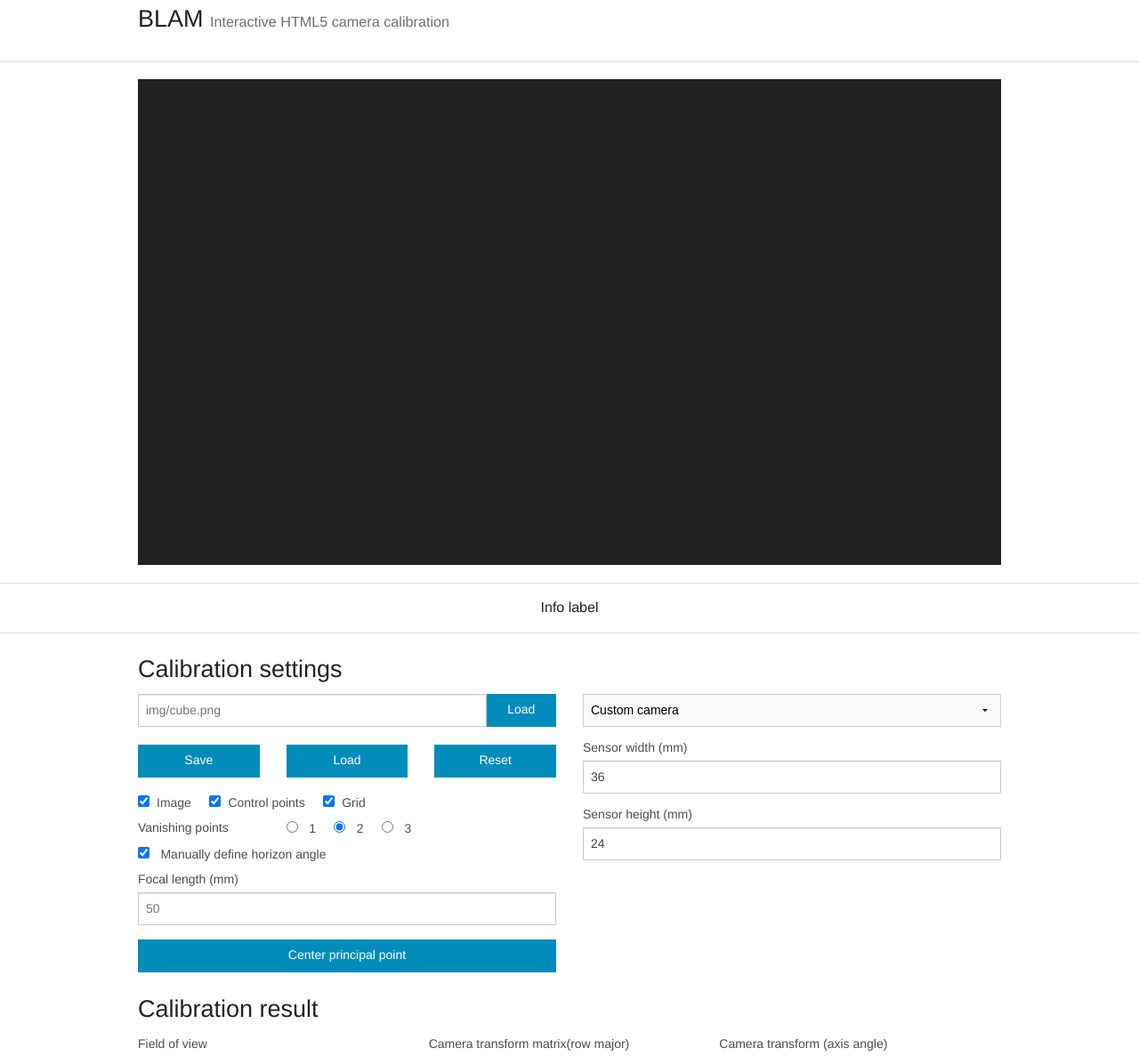
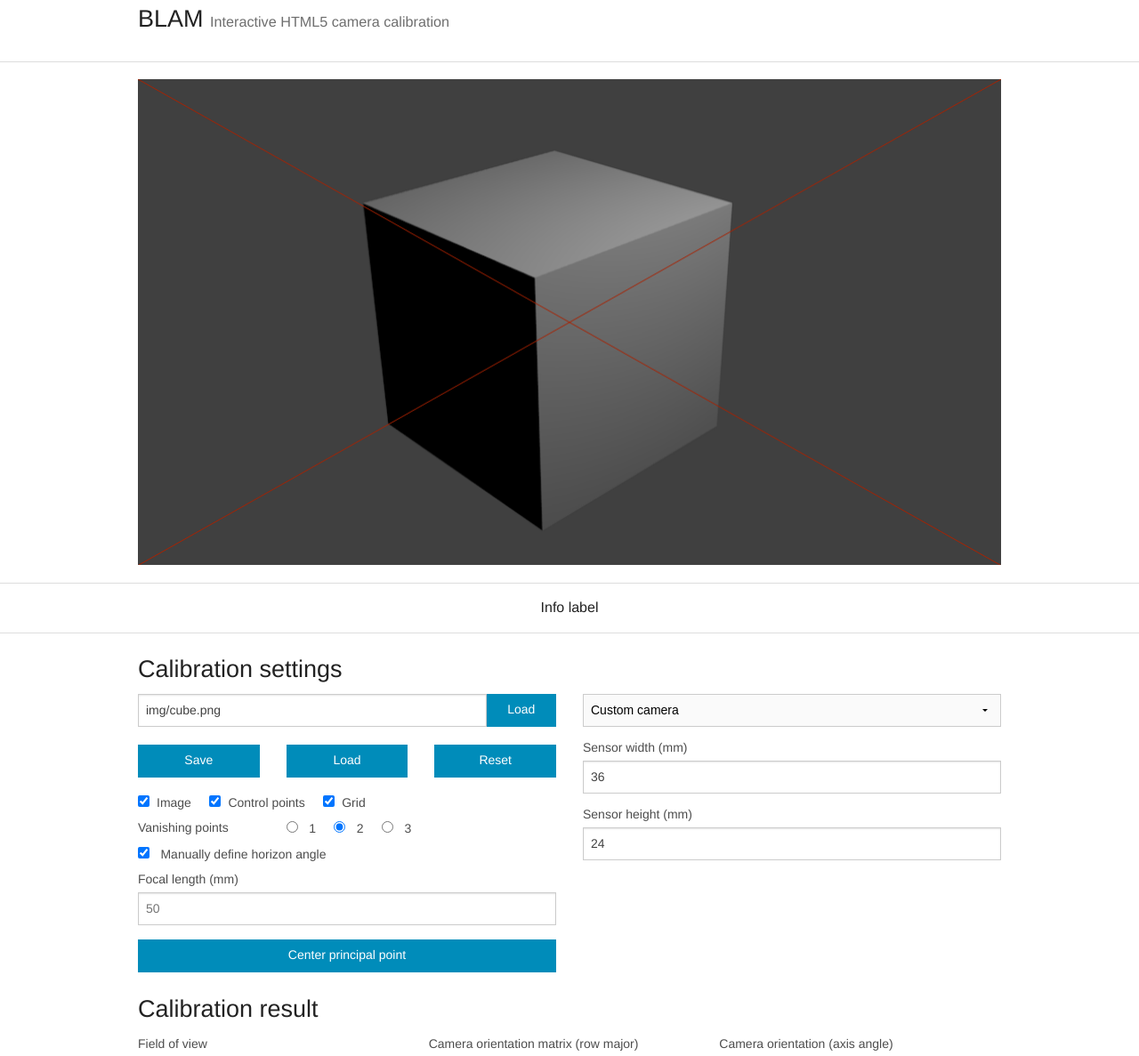
Before and after one commit to stuffmatic/blam, a plain HTML site: page web/index.html in a window 1280 px wide. Shown: the top 1187 px of the page at 89% size. Drawn offline with Linux system fonts and the light colour scheme.

Commit message:
proportional image and overlay drawing

```diff
--- a/web/index.html
+++ b/web/index.html
@@ -147,7 +147,7 @@
         </li>
 
         <li>
-          <label>Camera transform matrix(row major)</label>
+          <label>Camera orientation matrix (row major)</label>
           <div class="panel text-center">
             <pre id="camera_transform_matrix">0.65749 -0.75347 -0.00000
 0.28190  0.24599 -0.92737
@@ -156,7 +156,7 @@
         </li>
 
         <li>
-            <label>Camera transform (axis angle)</label>
+            <label>Camera orientation (axis angle)</label>
             <div class="panel text-center">
               <pre id="camera_transform_axis_angle">x = 0.65749
 y = -0.75347
@@ -166,7 +166,7 @@ angle = -0.92737</pre>
         </li>
 
         <li>
-          <label>Camera transform (quaternion)</label>
+          <label>Camera orientation (quaternion)</label>
           <div class="panel text-center">
             <pre id="camera_transform_quat">w = 0.65749
 x = -0.75347
--- a/web/js/blam/blam.js
+++ b/web/js/blam/blam.js
@@ -106,7 +106,7 @@ function createCameraPresets()
 
     containerDiv.html(html);
 
-    containerDiv.change(function()
+    $("#dropdown_camera_presets").change(function()
     {
         setCameraPreset($(this).val());
     });
--- a/web/js/blam/ui.js
+++ b/web/js/blam/ui.js
@@ -14,19 +14,51 @@ blam.ui = (function() {
         var oc = this.canvasOverlay;
         var ic = this.canvasImage;
 
+        var aspect = 9 / 16.0;
+
         //image
+        if (this.image && this.image.naturalWidth > 0)
+        {
+            aspect = this.image.naturalHeight / this.image.naturalWidth;
+        }
 
         //overlay
-        var aspect = 9 / 16.0;
-
         var w = cr.width();
-        var h = aspect * w;//cc.height();
+        var h = aspect * w;
 
         cc.width(w);
         cc.height(h);
 
-        var ctx = ic[0].getContext('2d');
-        ctx.clearRect(0, 0, ctx.canvas.width, ctx.canvas.height);
+        oc.attr('width', w);
+        oc.attr('height', h);
+
+        if (this.image)
+        {
+            ic.attr('width', w);
+            ic.attr('height', h);
+            var ctx = ic[0].getContext('2d');
+            ctx.drawImage(this.image, 0, 0, w, h);
+        }
+
+        var ctx = oc[0].getContext('2d');
+        ctx.clearRect(0, 0, w, h);
+
+        ctx.lineWidth = 1;
+
+        //draw vanishing lines and vanishing points
+        var col = "#aa2200";
+        ctx.strokeStyle = col;
+        ctx.fillStyle = col;
+
+        ctx.beginPath();
+        ctx.moveTo(0, 0);
+        ctx.lineTo(w, h);
+        ctx.stroke();
+
+        ctx.beginPath();
+        ctx.moveTo(w, 0);
+        ctx.lineTo(0, h);
+        ctx.stroke();
 
     };
 
@@ -74,7 +106,26 @@ blam.ui = (function() {
     }
 
     this.onLoadImageUrl = function() {
+        //TODO: progress
+        var newImage = new Image();
+        var url = imageUrlTextField.val();
+        newImage.src = url;
 
+        var ui = this;
+
+        newImage.onerror = function()
+        {
+            ui.showErrorMessage("Could not load image from '" + url + "'.");
+            newImage = null;
+        };
+
+        newImage.onload = function()
+        {
+            ui.image = null;
+            ui.image = newImage;
+            //recomputeCameraParameters();
+            ui.redraw();
+        };
     }
 
     this.onSaveSession = function() {
@@ -109,6 +160,13 @@ blam.ui = (function() {
         this.canvasRow = $("#canvas_row");
         this.errorModal = $("#modal_error_message");
         this.errorMessageP = $("#p_error_message");
+        this.imageUrlTextField = $("#textfield_image_url");
+        this.imageUrlTextField.val("img/cube.png");
+
+        //////////////////////////////////
+        //   Variables
+        //////////////////////////////////
+        this.image = null;
 
         //////////////////////////////////
         //   hook up event callbacks
@@ -172,9 +230,11 @@ blam.ui = (function() {
             return false;
         });
 
+        this.redraw();
+
+        this.onLoadImageUrl();
 
 
-        this.redraw();
     };
 
     return this;
```
